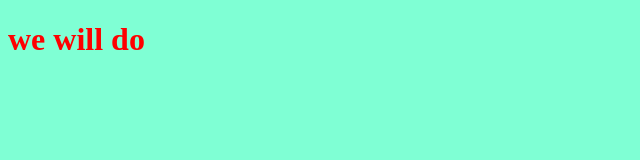
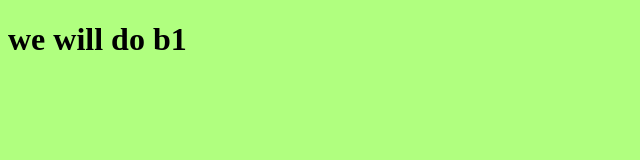
Before and after one commit to Shimaa-mk/myproject, a plain HTML site: page index.html in a window 1280 px wide. Shown: the whole page, without its empty margins (0-640 px from the left). Drawn offline with Linux system fonts and the light colour scheme.

Commit message:
new branch changes

```diff
--- a/index.html
+++ b/index.html
@@ -7,7 +7,7 @@
     <link rel="stylesheet" href="style.css">
 </head>
 <body>
-    <h1>we will do </h1>
+    <h1>we will do  b1</h1>
     <scrpt src="app.js"></scrpt>
 </body>
 </html>
--- a/style.css
+++ b/style.css
@@ -1,2 +1,2 @@
-h1{color :red}
-body{background-color: aquamarine;}
+h1{color :black}
+body{background-color: rgb(176, 255, 127);}
```
